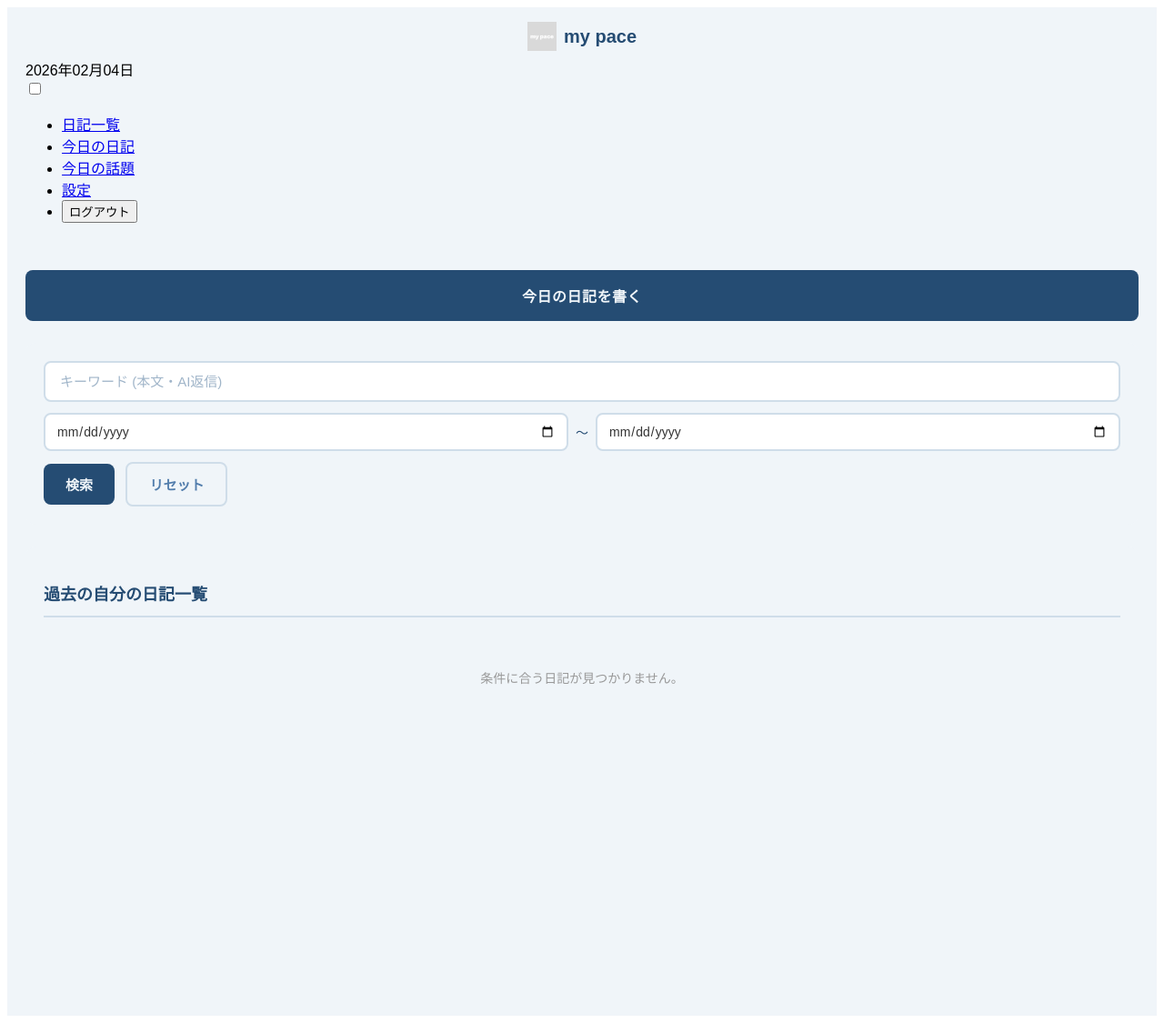
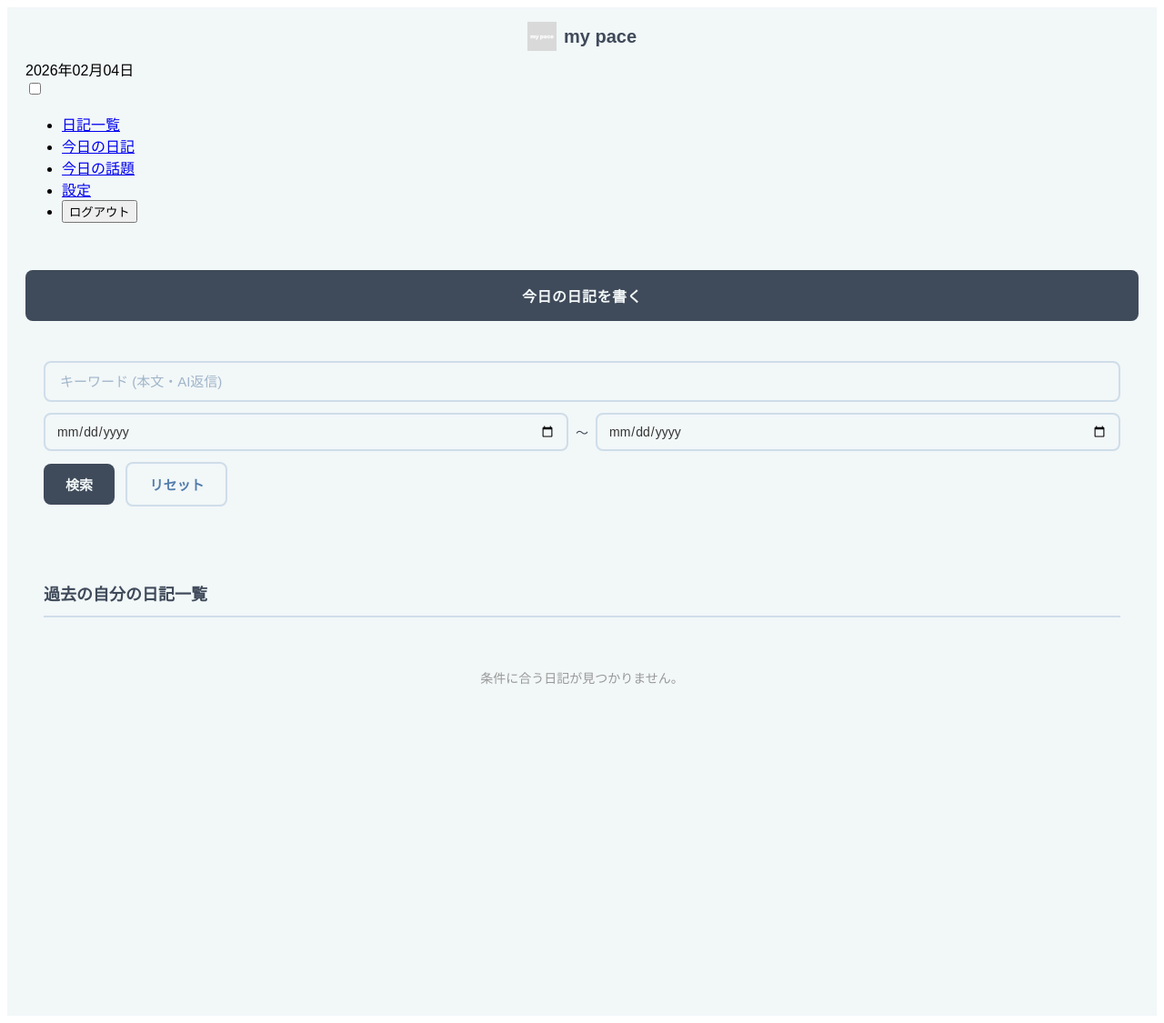
Before and after one commit to Tech-Jam-KDG-2026-Winter/Team-1-Django, a Django app: page / in a window 1280 px wide. Shown: the whole page at 91% size. Run offline with Django 5.2, Linux system fonts and the light colour scheme; the visitor is signed in with stand-in values (Sample User, id 1); some web fonts are replaced.

Commit message:
全体カラー調整

```diff
--- a/static/css/style.css
+++ b/static/css/style.css
@@ -139,11 +139,11 @@ select {
     -webkit-tap-highlight-color: transparent;
 }
 .footer-link a:active{
-    color: #254c73;
+    color: #3f4a5a;
 }
 
 .app-header{
-    background: #F0F5F9;
+    background: #f2f7f8;
     padding: 16px 20px;
 }
 
@@ -161,7 +161,7 @@ select {
     align-items: center;
     gap: 8px;
     text-decoration: none;
-    color: #254c73;
+    color: #3f4a5a;
     font-size: 20px;
     font-weight: 600;
 }
@@ -262,7 +262,7 @@ form:has(input[type="password"]) {
     max-width: 100%;
     margin: 0;
     padding: 20px;
-    background: #F0F5F9;
+    background: #f2f7f8;
     min-height: 100vh;
 }
 
@@ -281,8 +281,8 @@ form:has(input[type="password"]) {
     padding: 16px;
     font-size: 16px;
     font-weight: 600;
-    color: #F0F5F9;
-    background:#254c73;
+    color: #f2f7f8;
+    background:#3f4a5a;
     text-align: center;
     text-decoration: none;
     border-radius: 8px;
@@ -297,7 +297,7 @@ form:has(input[type="password"]) {
     transform: scale(0.98);
 }
 .search-section{
-    background: #F0F5F9;
+    background: #f2f7f8;
     padding: 20px;
     border-radius: 12px;
     margin-bottom: 24px;
@@ -308,7 +308,7 @@ form:has(input[type="password"]) {
     font-size: 15px;
     border: 2px solid #cfdde9;
     border-radius: 8px;
-    background: #ffffff;
+    background: #f2f7f8;
     color: #333;
     margin-bottom: 12px;
     box-sizing: border-box;
@@ -330,7 +330,7 @@ form:has(input[type="password"]) {
     gap: 8px;
     margin-bottom: 12px;
     font-size: 14px;
-    color: #254c73;
+    color: #3f4a5a;
 }
 
 .date-range input[type="date"]{
@@ -339,7 +339,7 @@ form:has(input[type="password"]) {
     font-size: 14px;
     border: 2px solid #cfdde9;
     border-radius: 8px;
-    background: #ffffff;
+    background: #f2f7f8;
     color: #333;
     box-sizing: border-box;
     -webkit-appearance: none;
@@ -366,8 +366,8 @@ form:has(input[type="password"]) {
 }
 
 .btn-search{
-    background: #254c73;
-    color: #F0F5F9;
+    background: #3f4a5a;
+    color: #f2f7f8;
     margin-right: 8px;
 }
 
@@ -377,24 +377,24 @@ form:has(input[type="password"]) {
 }
 
 .btn-reset{
-    background: #F0F5F9;
+    background: #f2f7f8;
     color: #527dac;
     border: 2px solid #cfdde9;
 }
 
 .btn-reset:active{
-    background: #F0F5F9;
+    background: #f2f7f8;
     border-color: #527dac;
 }
 .diary-list{
-    background: #F0F5F9;
+    background: #f2f7f8;
     padding: 20px;
     border-radius: 12px;
 }
 .diary-list h3{
     font-size: 18px;
     font-weight: 600;
-    color: #254c73;
+    color: #3f4a5a;
     margin-bottom: 16px;
     padding-bottom: 12px;
     border-bottom: 2px solid #cfdde9;
```
Also changed, not shown: other parts of static/css/style.css (+34 -34 lines), 1 other file.
